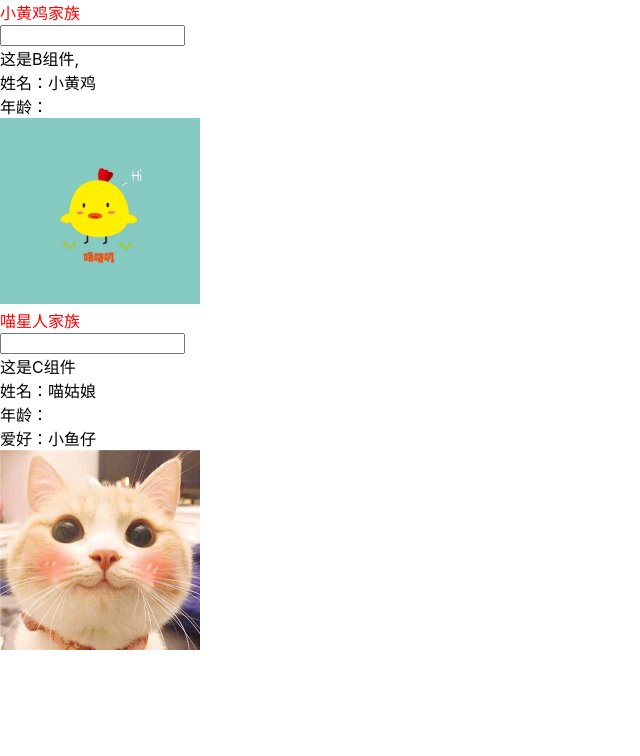
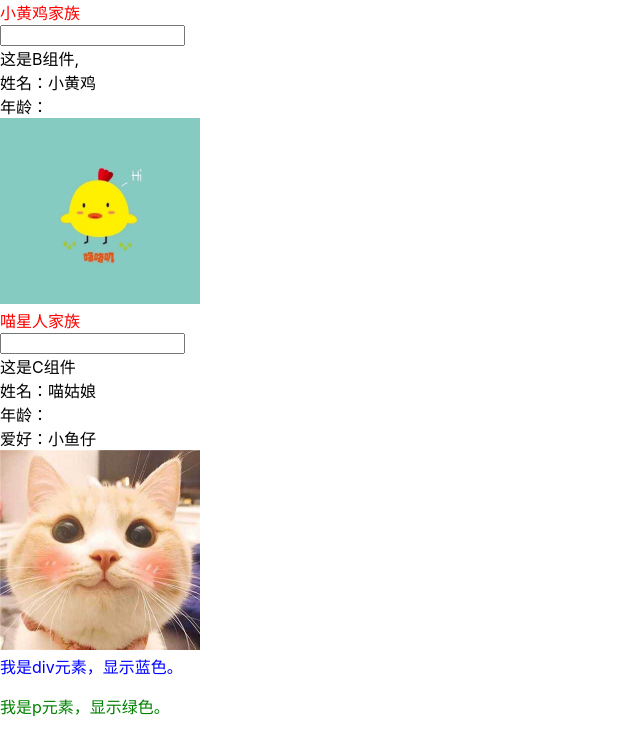
Before and after one commit to fml077/react--, a React app: page / in a window 1280 px wide. Shown: the top 756 px of the page, without its empty margins (0-640 px from the left). Built offline with nearby package versions, Linux system fonts and the light colour scheme.

Commit message:
继承式高阶组件操纵props和生命周期

```diff
--- a/src/App.js
+++ b/src/App.js
@@ -13,6 +13,8 @@ import { ConfigProvider } from 'antd';
 import Header from './components/A';
 import B from './components/B';
 import C from './components/C';
+import E from './components/E';
+import F from './components/F';
 
 function App() {
   return (
@@ -30,6 +32,8 @@ function App() {
     <div>
       <B name="小黄鸡" age="2" />
       <C name="喵姑娘" age="3"/>
+      <E />
+      <F />
     </div>
   );
 }
--- /dev/null
+++ b/src/components/D.js
@@ -0,0 +1,35 @@
+import React, { Component } from "react";
+
+// 代理方式的高阶组件
+/* export default () => WrappedComponent => class A extends Component {
+  render() {
+    const { ...otherProps } = this.props;
+    return <WrappedComponent {...otherProps} />
+  }
+} */
+// 继承方式的高阶组件
+/* export default () => WrappedComponent => class A extends WrappedComponent {
+  render() {
+    const { user, ...otherProps } = this.props;
+    return super.render()
+  }
+} */
+
+
+// 继承方式的高阶组件 示例
+const modifyPropsHOC = (WrappedComponent) => class NewComponent extends WrappedComponent {
+  componentDidMount() {
+    console.log('我是高阶组件修改后生命周期D')
+  }
+
+  render() {
+    const element = super.render();
+    // 如果包裹组件是div元素渲染成蓝色，否则渲染成绿色
+    const newStyle = {
+      color: element.type === 'div' ? 'blue' : 'green'
+    }
+    const newProps = { ...this.props, style: newStyle }
+    return React.cloneElement(element, newProps, element.props.children)
+  }
+}
+export default modifyPropsHOC;
--- /dev/null
+++ b/src/components/E.js
@@ -0,0 +1,15 @@
+import React, { Component } from 'react'
+import D from './D';
+class E extends Component {
+  componentDidMount() {
+    console.log('我是原始生命周期D')
+  }
+  render() {
+    return (
+      <div>
+        我是div元素，显示蓝色。
+      </div>
+    )
+  }
+}
+export default D(E);
--- /dev/null
+++ b/src/components/F.js
@@ -0,0 +1,12 @@
+import React, { Component } from 'react'
+import D from './D';
+class F extends Component {
+  render() {
+    return (
+      <p>
+        我是p元素，显示绿色。
+      </p>
+    )
+  }
+}
+export default D(F);
```
Also changed, not shown: 1 other file (tests, documents, lock files or other folders).
